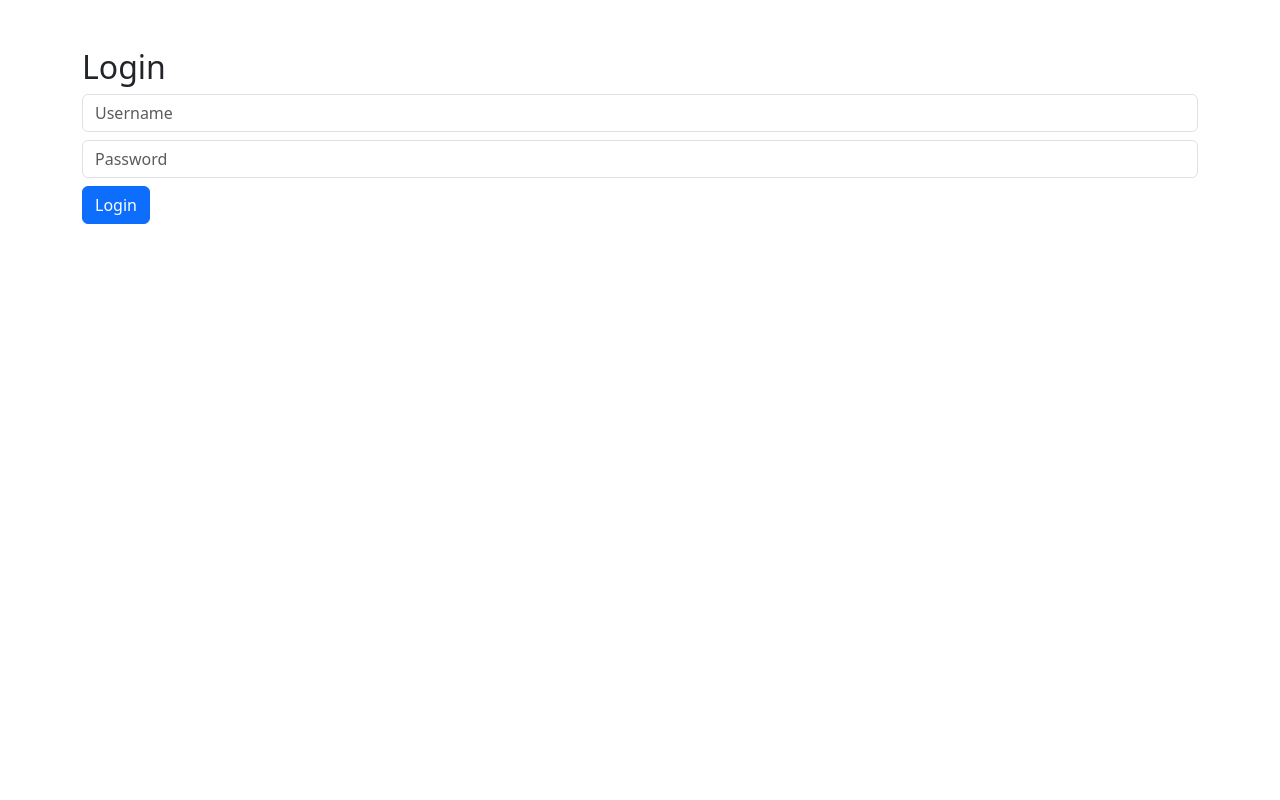
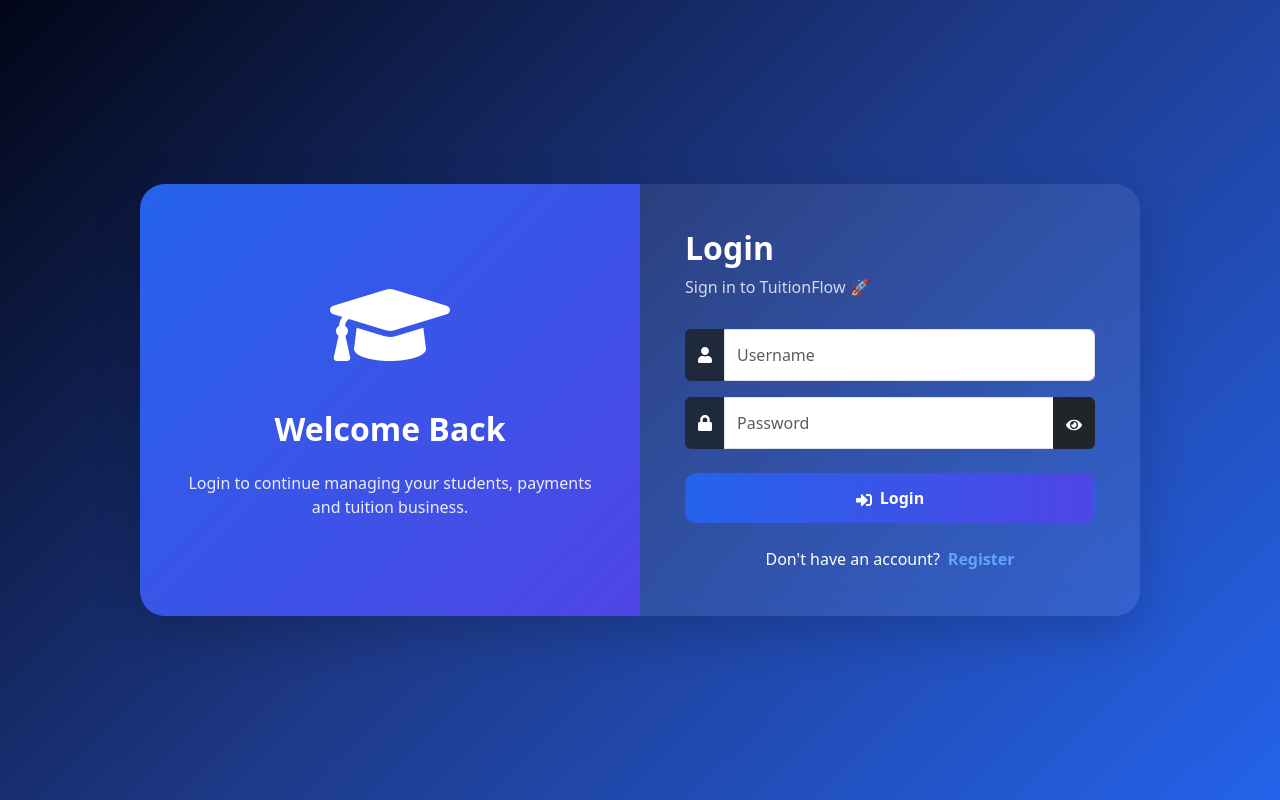
Before and after one commit to 2010ibnsina/tuitionflow, a React (Vite) app in the folder frontend/: page /login in a window 1280 px wide. Built offline with nearby package versions, Linux system fonts and the light colour scheme.

Commit message:
update code

```diff
--- a/frontend/src/pages/Login.jsx
+++ b/frontend/src/pages/Login.jsx
@@ -1,21 +1,33 @@
 import { useState } from "react";
-import { useNavigate } from "react-router-dom";
+import { useNavigate, Link } from "react-router-dom";
 import axios from "axios";
 
+import {
+  FaUser,
+  FaLock,
+  FaEye,
+  FaEyeSlash,
+  FaSignInAlt,
+  FaGraduationCap,
+} from "react-icons/fa";
+
 function Login() {
-
   const navigate = useNavigate();
 
-  const [username, setUsername] =
-    useState("");
+  const [username, setUsername] = useState("");
+  const [password, setPassword] = useState("");
 
-  const [password, setPassword] =
-    useState("");
+  const [showPassword, setShowPassword] =
+    useState(false);
 
-  const handleLogin =
-    async (e) => {
+  const [loading, setLoading] =
+    useState(false);
+
+  const handleLogin = async (e) => {
 
     e.preventDefault();
+
+    setLoading(true);
 
     try {
 
@@ -24,7 +36,7 @@ function Login() {
           "https://tuitionflow-backend.onrender.com/api/token/",
           {
             username,
-              password
+            password,
           }
         );
 
@@ -38,7 +50,7 @@ function Login() {
         response.data.refresh
       );
 
-        alert("Login Successful");
+      alert("Welcome Back 🎉");
 
       navigate("/dashboard");
 
@@ -46,46 +58,298 @@ function Login() {
 
       console.log(error.response?.data);
 
-        alert("Invalid Credentials");
+      alert("Invalid Username or Password");
 
     }
+
+    setLoading(false);
   };
 
   return (
 
-    <div className="container mt-5">
+    <div
+      style={{
+        minHeight: "100vh",
+        background:
+          "linear-gradient(135deg,#020617,#1e3a8a,#2563eb)",
+        display: "flex",
+        justifyContent: "center",
+        alignItems: "center",
+        padding: "20px",
+      }}
+    >
 
-      <h2>Login</h2>
+      <div
+        className="row shadow-lg"
+        style={{
+          maxWidth: "1000px",
+          width: "100%",
+          borderRadius: "25px",
+          overflow: "hidden",
+          background: "rgba(255,255,255,.08)",
+          backdropFilter: "blur(15px)",
+        }}
+      >
+
+        {/* LEFT */}
+
+        <div
+          className="col-md-6 d-none d-md-flex"
+          style={{
+            background:
+              "linear-gradient(135deg,#2563eb,#4f46e5)",
+            justifyContent: "center",
+            alignItems: "center",
+            flexDirection: "column",
+            color: "white",
+            padding: "40px",
+          }}
+        >
+
+          <FaGraduationCap
+            size={120}
+            style={{
+              marginBottom: "25px",
+              animation:
+                "float 3s ease-in-out infinite",
+            }}
+          />
+
+          <h2
+            style={{
+              fontWeight: "bold",
+            }}
+          >
+            Welcome Back
+          </h2>
+
+          <p
+            style={{
+              textAlign: "center",
+              opacity: ".9",
+              marginTop: "15px",
+            }}
+          >
+            Login to continue managing your
+            students, payments and tuition
+            business.
+          </p>
+
+        </div>
+
+        {/* RIGHT */}
+
+        <div
+          className="col-md-6"
+          style={{
+            padding: "45px",
+            color: "white",
+          }}
+        >
+
+          <h2
+            style={{
+              fontWeight: "bold",
+            }}
+          >
+            Login
+          </h2>
+
+          <p
+            style={{
+              opacity: ".8",
+              marginBottom: "30px",
+            }}
+          >
+            Sign in to TuitionFlow 🚀
+          </p>
 
           <form onSubmit={handleLogin}>
 
+            {/* Username */}
+
+            <div className="input-group mb-3">
+
+              <span className="input-group-text">
+
+                <FaUser />
+
+              </span>
+
               <input
-          className="form-control mb-2"
+                type="text"
+                className="form-control"
                 placeholder="Username"
                 value={username}
                 onChange={(e) =>
                   setUsername(e.target.value)
                 }
+                required
               />
 
+            </div>
+
+            {/* Password */}
+
+            <div className="input-group mb-4">
+
+              <span className="input-group-text">
+
+                <FaLock />
+
+              </span>
+
               <input
-          type="password"
-          className="form-control mb-2"
+                type={
+                  showPassword
+                    ? "text"
+                    : "password"
+                }
+                className="form-control"
                 placeholder="Password"
                 value={password}
                 onChange={(e) =>
                   setPassword(e.target.value)
                 }
+                required
               />
 
               <button
-          className="btn btn-primary"
+                type="button"
+                className="btn btn-dark"
+                onClick={() =>
+                  setShowPassword(
+                    !showPassword
+                  )
+                }
+              >
+
+                {showPassword ? (
+                  <FaEyeSlash />
+                ) : (
+                  <FaEye />
+                )}
+
+              </button>
+
+            </div>
+
+            <button
               type="submit"
+              disabled={loading}
+              className="btn w-100"
+              style={{
+                background:
+                  "linear-gradient(90deg,#2563eb,#4f46e5)",
+                color: "white",
+                borderRadius: "12px",
+                padding: "12px",
+                fontWeight: "bold",
+                transition: ".3s",
+              }}
+              onMouseEnter={(e) => {
+                e.target.style.transform =
+                  "scale(1.03)";
+              }}
+              onMouseLeave={(e) => {
+                e.target.style.transform =
+                  "scale(1)";
+              }}
             >
+
+              {loading ? (
+
+                <>
+                  <span
+                    className="spinner-border spinner-border-sm me-2"
+                  ></span>
+
+                  Logging in...
+                </>
+
+              ) : (
+
+                <>
+                  <FaSignInAlt className="me-2" />
+
                   Login
+                </>
+
+              )}
+
             </button>
 
           </form>
+
+          <div
+            className="text-center mt-4"
+          >
+
+            Don't have an account?
+
+            <Link
+              to="/register"
+              style={{
+                color: "#60a5fa",
+                textDecoration: "none",
+                marginLeft: "8px",
+                fontWeight: "bold",
+              }}
+            >
+
+              Register
+
+            </Link>
+
+          </div>
+
+        </div>
+
+      </div>
+
+      <style>{`
+
+      @keyframes float{
+
+      0%{
+      transform:translateY(0px);
+      }
+
+      50%{
+      transform:translateY(-15px);
+      }
+
+      100%{
+      transform:translateY(0px);
+      }
+
+      }
+
+      .form-control{
+
+      height:52px;
+
+      }
+
+      .form-control:focus{
+
+      box-shadow:0 0 15px #3b82f6;
+
+      border-color:#3b82f6;
+
+      }
+
+      .input-group-text{
+
+      background:#1e293b;
+
+      color:white;
+
+      border:none;
+
+      }
+
+      `}</style>
 
     </div>
 
```
Lines whose indentation alone changed are shown as unchanged.
